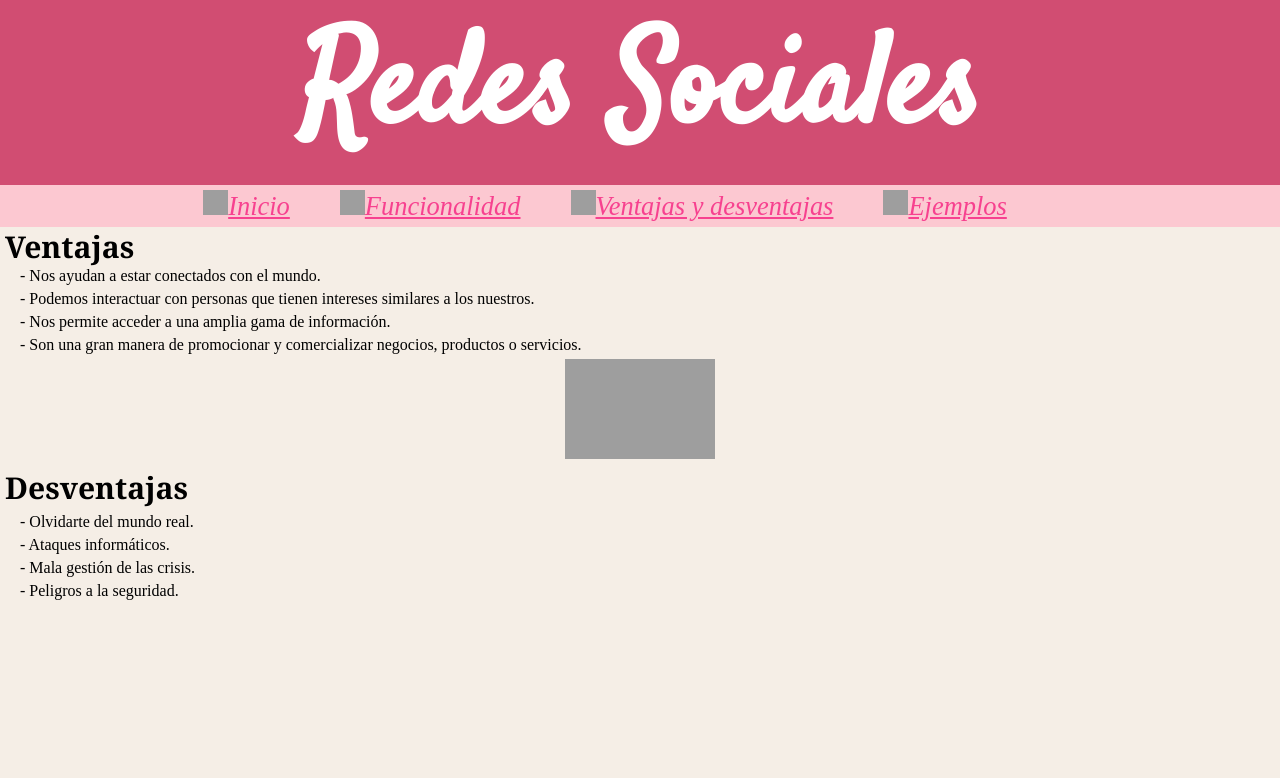
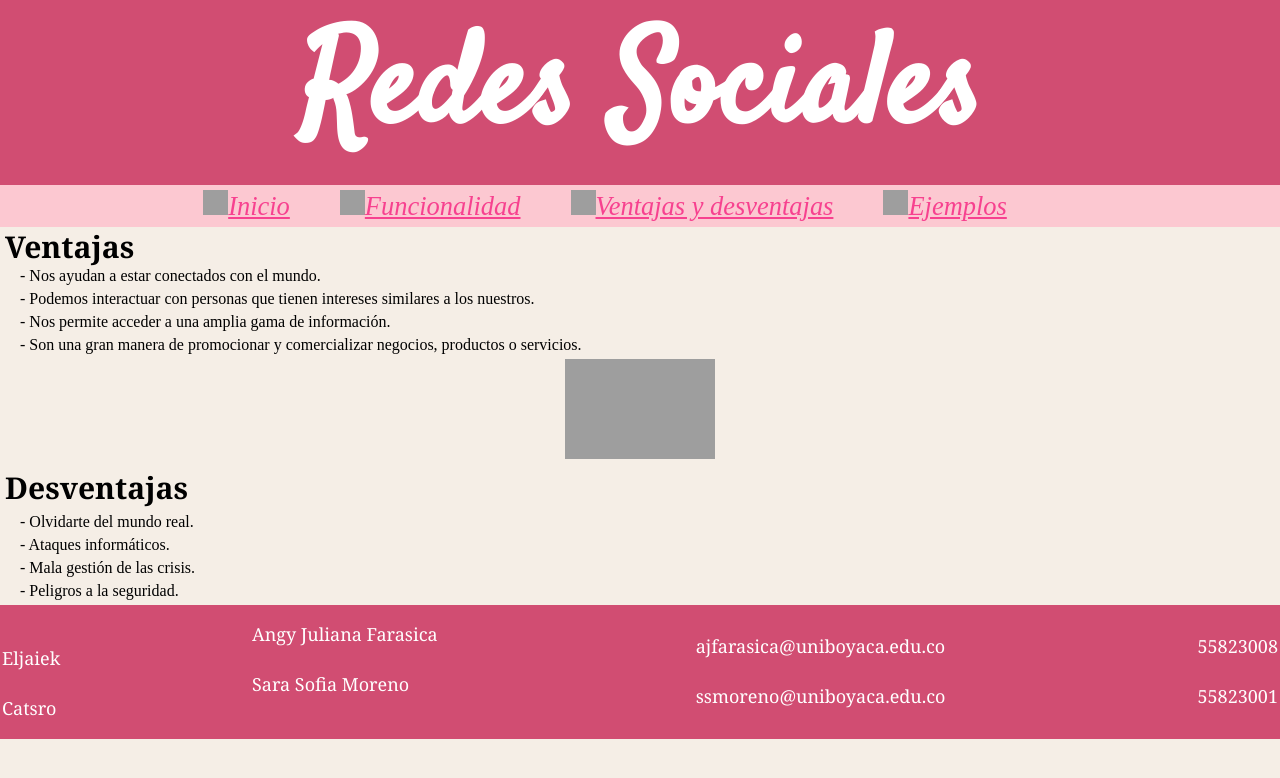
Before and after one commit to ssofiamc/primerappw, a plain HTML site: page venydes.html in a window 1280 px wide. Drawn offline with Linux system fonts and the light colour scheme; grey boxes are pictures that could not be loaded.

Commit message:
Creacion de footer

```diff
--- a/css/style.css
+++ b/css/style.css
@@ -8,7 +8,7 @@
     background-color: #D14D72;
     flex-wrap: wrap;
     z-index: 1;
-    position: sticky;
+    position: static;
     top: 0px;
     width: 100%;
 }
@@ -146,3 +146,22 @@
     grid-area: equiz;
     color: #000000;
 }
+
+.footerContent{
+    background-color: #D14D72;
+    font-family: Cambria, Cochin, Georgia, Times, 'Times New Roman', serif;
+    padding-bottom: 17px;
+    padding-top: 15px;
+    color: #ffffff;
+    font-size: 18px;
+}
+
+.a{
+    text-indent: 250px;
+
+}
+
+.s{
+    text-indent: 250px;
+
+}
--- a/venydes.html
+++ b/venydes.html
@@ -41,5 +41,19 @@
                     <li class="list">- Peligros a la seguridad.</li>
                </ul>
             </section>
+            <footer class="footerContent">
+                <table >
+                    <tr class="a">
+                        <td>Angy Juliana Farasica Eljaiek</td>
+                        <td>ajfarasica@uniboyaca.edu.co</td>
+                        <td>55823008</td>
+                    </tr>
+                    <tr class="s">
+                        <td>Sara Sofia Moreno Catsro</td>
+                        <td>ssmoreno@uniboyaca.edu.co</td>
+                        <td>55823001</td>
+                    </tr>
+                </table>
+            </footer>
     </body>
 </html>
```
Also changed, not shown: funcion.html (+14 -1 lines), index.html (+14 -0 lines).
